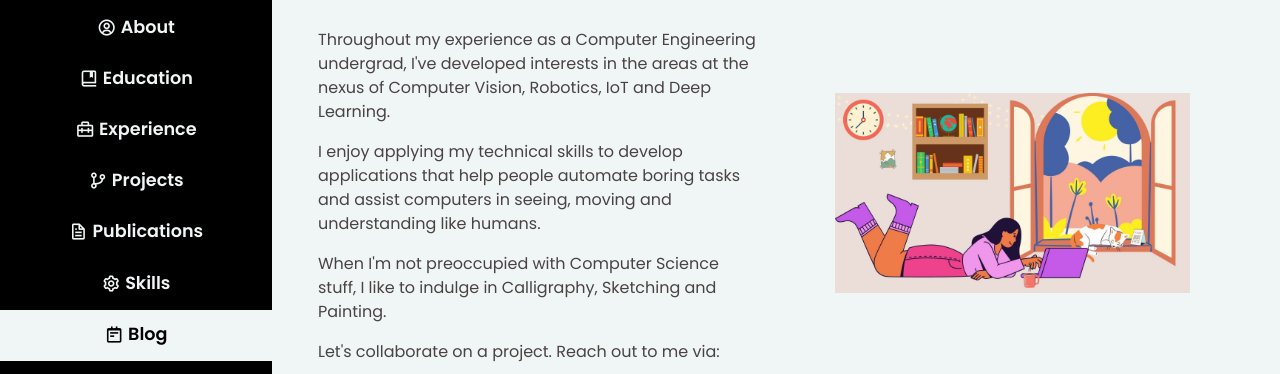
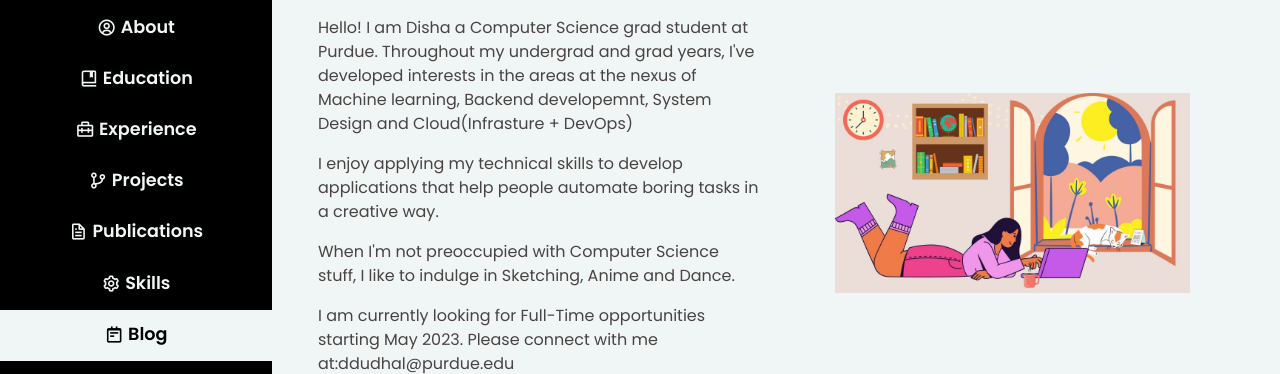
Before and after one commit to DishaDudhal/dishadudhal.github.io, a plain HTML site: page index.html in a window 1280 px wide. Shown: the part 207-581 px from the top of the page. Drawn offline with nearby package versions, Linux system fonts and the light colour scheme.

Commit message:
Modified About Section

```diff
--- a/index.html
+++ b/index.html
@@ -84,10 +84,10 @@
             <div class="col-sm-6">
               <h1 id="profile-name">Disha Dudhal</h1>
               <h2 id="section-header2">Indiana, USA</h2>
-              <p id="section-content1">Throughout my experience as a Computer Engineering undergrad, I've developed interests in the areas at the nexus of Computer Vision, Robotics, IoT and Deep Learning.</p>
-              <p id="section-content1">I enjoy applying my technical skills to develop applications that help people automate boring tasks and assist computers in seeing, moving and understanding like humans.</p>
-              <p id="section-content1">When I'm not preoccupied with Computer Science stuff, I like to indulge in Calligraphy, Sketching and Painting.</p>
-              <p id="section-content1">Let's collaborate on a project. Reach out to me via:</p>
+              <p id="section-content1">Hello! I am Disha a Computer Science grad student at Purdue. Throughout my undergrad and grad years, I've developed interests in the areas at the nexus of  Machine learning, Backend developemnt, System Design and Cloud(Infrasture + DevOps)</p>
+              <p id="section-content1">I enjoy applying my technical skills to develop applications that help people automate boring tasks in a creative way.</p>
+              <p id="section-content1">When I'm not preoccupied with Computer Science stuff, I like to indulge in Sketching, Anime and Dance.</p>
+              <p id="section-content1">I am currently looking for Full-Time opportunities starting May 2023. Please connect with me at:<href>ddudhal@purdue.edu</href></p>
 
               <div class="reach-icons">
                 <a class="reach-icon" href="https://www.linkedin.com/in/dishadudhal/" data-toggle="tooltip" data-placement="bottom" title="LinkedIn"><i class='bx bxl-linkedin'></i></a>
```
